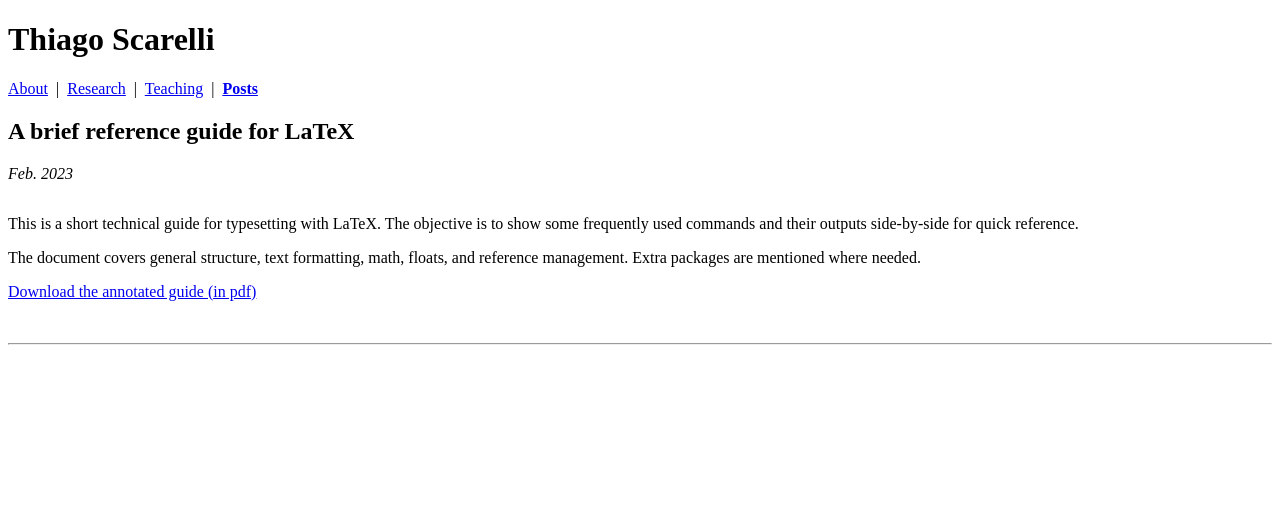
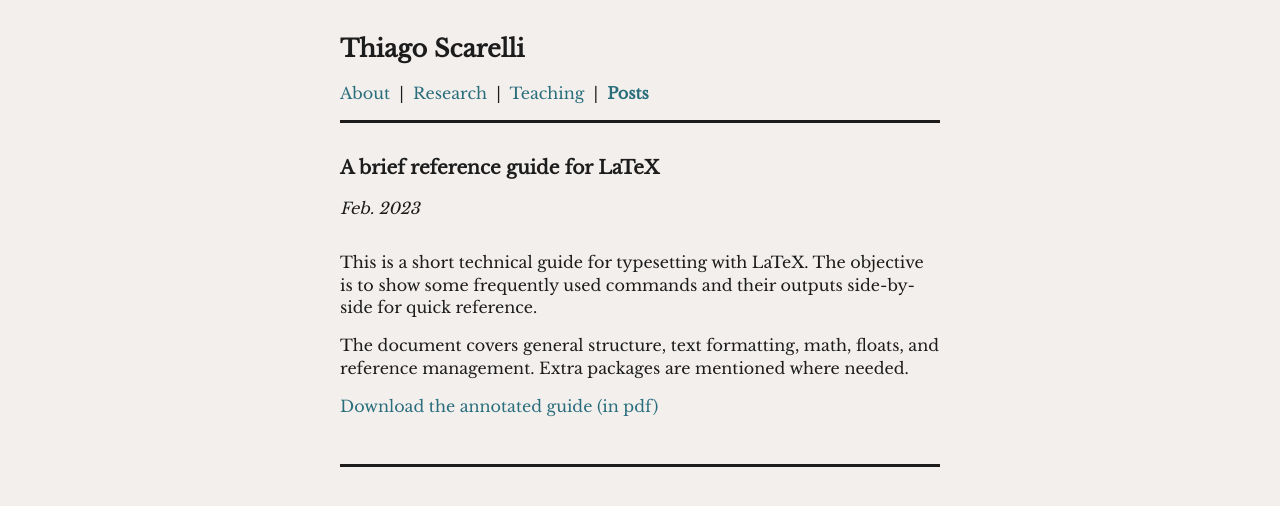
Before and after one commit to thiagoscarelli/thiagoscarelli.github.io, a Jekyll site: the page built from _posts/2023-02-01-main-commands-latex.md, in a window 1280 px wide. Shown: the top 506 px of the page. Built offline with Jekyll 4.4.1, drawn with Linux system fonts in a browser that asks for light colours.

Commit message:
Update head.html

```diff
--- a/_includes/head.html
+++ b/_includes/head.html
@@ -8,9 +8,8 @@
 	<meta name="author" content="{{ site.author }}">
 
 	<!-- Stylesheet -->
-	<link rel="preconnect" href="https://fonts.googleapis.com">
-	<link rel="preconnect" href="https://fonts.gstatic.com" crossorigin>
-	<link href="https://fonts.googleapis.com/css2?family=Libre+Baskerville:ital,wght@0,400;0,700;1,400&display=swap" rel="stylesheet">
+	<link rel="stylesheet" href="https://fonts.googleapis.com/css?family=Libre+Baskerville">
+	<link rel="stylesheet" href="/assets/css/styles.css">
 
 	<!-- Roboto
 	<link rel="stylesheet" href="https://fonts.googleapis.com/css?family=Roboto">
```
